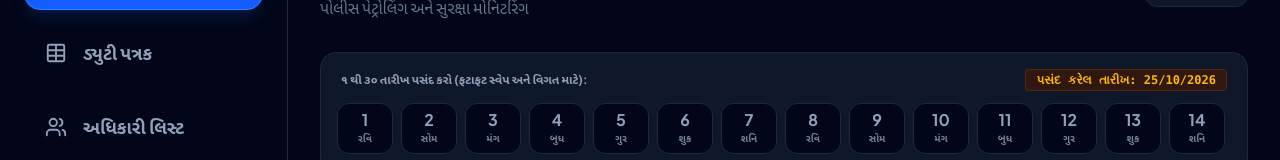
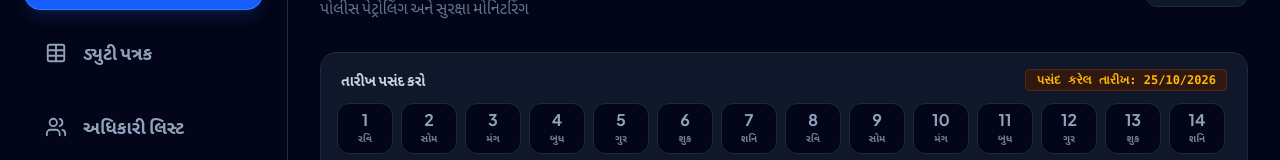
Before and after one commit to mukeshkashyap9960-rgb/Night-Officer-Data, a React (Vite) app: page / in a window 1280 px wide. Shown: the part 156-316 px from the top of the page. Built offline with nearby package versions, Linux system fonts and the light colour scheme; no server answers; the database is empty.

Commit message:
ui: update date selector label styling
Refined the date selector header for better readability and simplified the label text.

```diff
--- a/src/App.tsx
+++ b/src/App.tsx
@@ -505,8 +505,8 @@ export default function App() {
                   {/* Quick 1 to 30 Date Selector for Rapid Swapping & Viewing */}
                   <div className="bg-slate-900 border border-slate-800 p-4 rounded-2xl space-y-3">
                     <div className="flex items-center justify-between text-xs font-bold px-1">
-                      <span className="text-slate-400">
-                        {lang === 'gu' ? '૧ થી ૩૦ તારીખ પસંદ કરો (ફટાફટ સ્વેપ અને વિગત માટે):' : 'Select Date (1 to 30 November):'}
+                      <span className="text-slate-300 font-bold text-sm">
+                        {lang === 'gu' ? 'તારીખ પસંદ કરો' : 'Select Date'}
                       </span>
                       <span className="text-amber-400 font-mono bg-amber-950/60 px-2.5 py-0.5 rounded border border-amber-800/40">
                         {lang === 'gu' ? 'પસંદ કરેલ તારીખ' : 'Active Date'}: {selectedDate}
```
Also changed, not shown: public/assets/aistudio/Screenshot_20261025_211736_ab7b8ba6.jpg (added).
